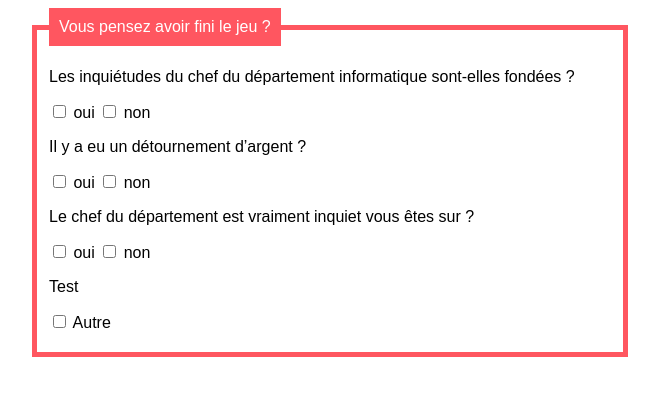
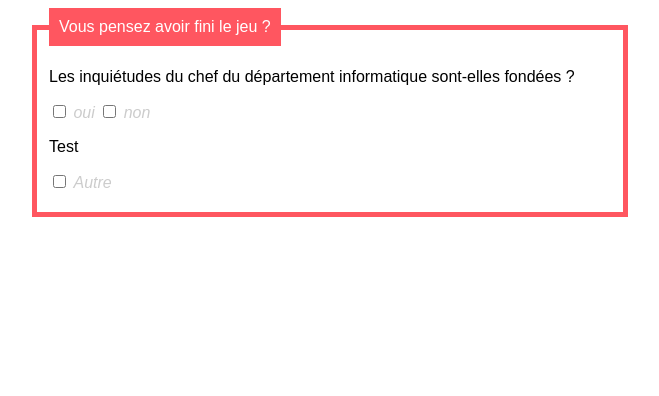
Before and after one commit to gcjordi/EscapeGame, a PHP site: page /Brouillon/findepartie.php in a window 1280 px wide. Shown: the top 396 px of the page, without its empty margins (310-969 px from the left). Run offline with PHP 8.4, Linux system fonts and the light colour scheme.

Commit message:
:construction_worker: manque juste un truc

```diff
--- a/Brouillon/findepartie.php
+++ b/Brouillon/findepartie.php
@@ -7,18 +7,21 @@
   <legend>Vous pensez avoir fini le jeu ?</legend>
     <div>
         <p>Les inquiétudes du chef du département informatique sont-elles fondées ?</p>
-        <input type="checkbox" id="idfondees" name="fondees" value="1"> oui
-        <input type="checkbox" id="idPasfondees" name="pas_fondees" value="2"> non
+        <input type="checkbox" id="idfondees" name="idfondees" value="idfondees">
+        <label for="idfondees">oui</label>
+        <input type="checkbox" id="idPasfondees" name="pas_fondees" value="idPasfondees">
+        <label for="idPasfondees">non</label>
     </div>
-    <div>
+    <div id="oui">
     <p>Il y a eu un détournement d’argent ?</p>
-        <input type="checkbox"  id="fondeesEtDetournement" name="fondeesEtDetournement" value="1"> oui
+        <input type="checkbox" id="other" name="fondeesEtDetournement" value="other"> oui
+        <input type="checkbox"  id="fondeesPasDeDetournement" name="fondeesPasDeDetournement" value="1"> non <br>
         <input type="text" id="otherValue" name="other">
-        <input type="checkbox"  id="fondeesPasDeDetournement" name="fondeesPasDeDetournement" value="1"> non
     </div>
-    <div>
+    <div id="non">
         <p>Le chef du département est vraiment inquiet vous êtes sur ?</p>
-        <input type="checkbox"  id="pasFondeesEtSur" name="pasFondeesEtSur" value="1"> oui
+        <input type="checkbox"  id="pasFondeesEtSur" name="pasFondeesEtSur" value="1">
+        <label for="pasFondeesEtSur">oui</label>
         <input type="checkbox"  id="pasFondeesEtSur" name="pasFondeesEtPasSur" value="1"> non
     </div>
     <div>
--- a/Brouillon/stylefin.css
+++ b/Brouillon/stylefin.css
@@ -26,8 +26,36 @@ html {
   {
     display: none;
   }
-
-  #other:checked ~ #otherValue
+ #other:checked ~ #otherValue
   {
     display: inline-block;
   }
+
+  #oui
+  {
+    display: none;
+  }
+
+  #idfondees:checked ~ #oui
+  {
+    display: inline-block;
+  }
+
+  #non
+  {
+    display: none;
+  }
+
+  #idPasfondees:checked ~ #non
+  {
+    display: inline-block;
+  }
+
+  input[type=checkbox] + label {
+    color: #ccc;
+    font-style: italic;
+  }
+  input[type=checkbox]:checked + label {
+    color: #FF5660;
+    font-style: normal;
+  }
```
Also changed, not shown: Brouillon/formulairefin.js (+19 -6 lines).
